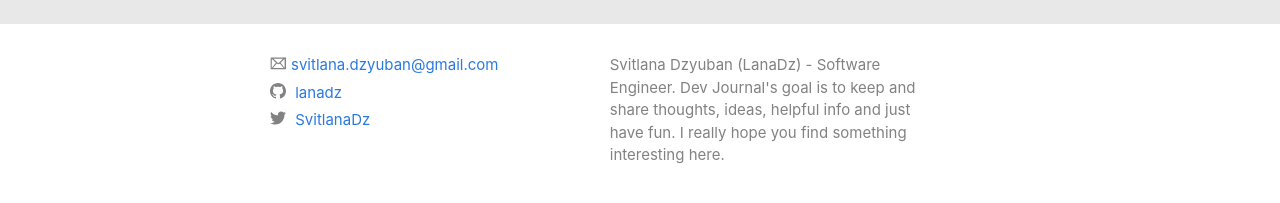
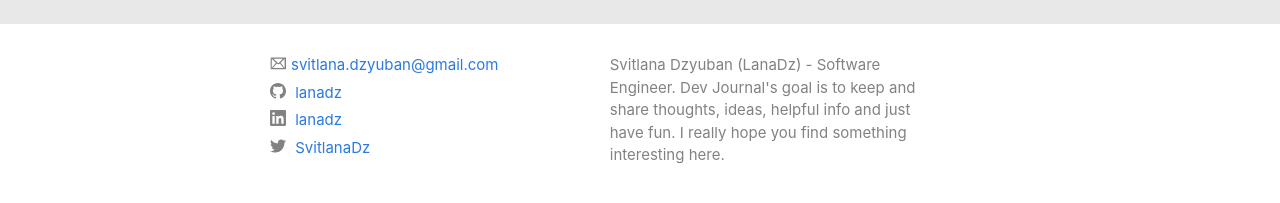
Before and after one commit to owldot/lanadz.github.io, a Jekyll site: the page built from index.html, in a window 1280 px wide and 900 px high, scrolled down 2951 px. Shown: the part 673-876 px from the top of the window. Built offline with Jekyll 4.4.1, drawn with Linux system fonts in a browser that asks for light colours; the list of posts is cut into pages by our own code.

Commit message:
return back linkedin_username

```diff
--- a/_config.yml
+++ b/_config.yml
@@ -23,6 +23,7 @@ baseurl: '' # the subpath of your site, e.g. /blog
 url: 'https://lanadz.com' # the base hostname & protocol for your site, e.g. http://example.com
 twitter_username: SvitlanaDz
 github_username: lanadz
+linkedin_username: lanadz
 
 # Build settings
 markdown: kramdown
```
